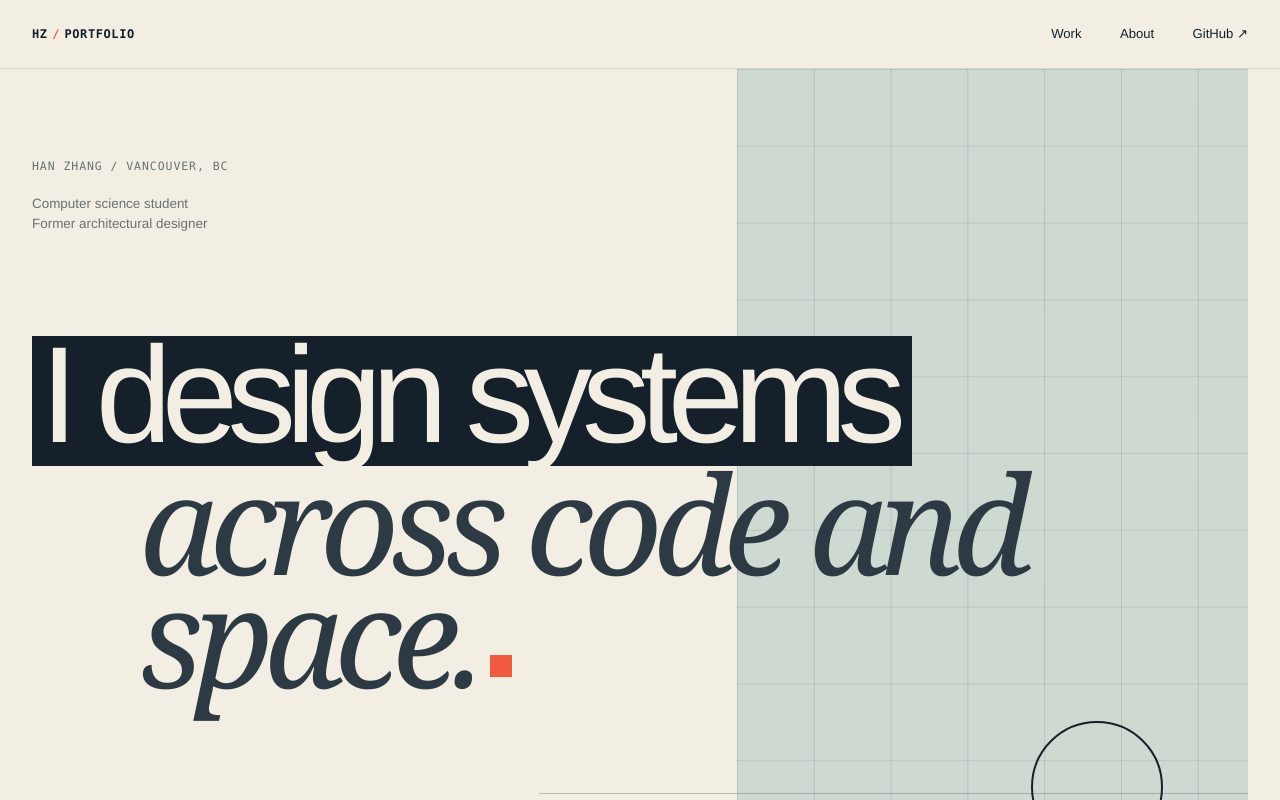
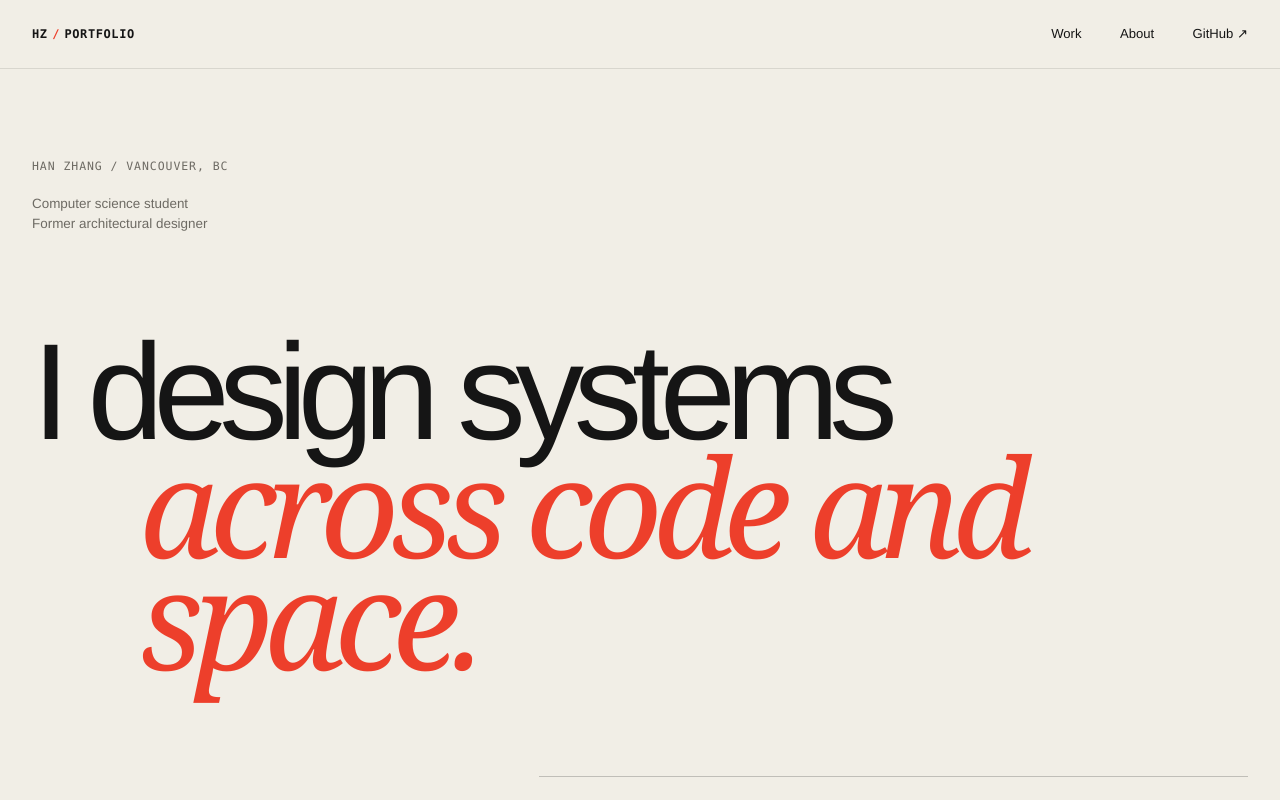
Before and after one commit to HanZ14c/Portfolio-Website, a Next.js app: page / in a window 1280 px wide. Shown: the top 800 px of the page. Built offline with nearby package versions, Linux system fonts and the light colour scheme.

Commit message:
Revert "Apply split-practice color system"
This reverts commit 4fdfdfb15bca3202d5d7eb30d0703757a7cbd34b.

```diff
--- a/app/globals.css
+++ b/app/globals.css
@@ -1,15 +1,11 @@
 :root {
-  --paper: #f2eee4;
-  --paper-deep: #e4dfd4;
-  --ink: #15202a;
-  --ink-soft: #2d3a43;
-  --muted: #69716f;
-  --spatial-wash: #ced9d1;
-  --spatial-wash-deep: #afc0b6;
-  --signal: #f05a3e;
-  --line: rgba(21, 32, 42, 0.24);
-  --soft-line: rgba(21, 32, 42, 0.12);
-  --red: var(--signal);
+  --paper: #f1eee6;
+  --paper-deep: #e6e1d6;
+  --ink: #151515;
+  --muted: #6d6a63;
+  --line: rgba(21, 21, 21, 0.22);
+  --soft-line: rgba(21, 21, 21, 0.11);
+  --red: #ed3f2b;
   --page: min(1720px, calc(100vw - 64px));
   --sans: "Helvetica Neue", "Noto Sans SC", Arial, sans-serif;
   --serif: Georgia, "Noto Serif SC", "Times New Roman", serif;
@@ -36,8 +32,8 @@ body {
 }
 
 ::selection {
-  background: var(--signal);
-  color: white;
+  background: var(--ink);
+  color: var(--paper);
 }
 
 a {
@@ -140,7 +136,7 @@ ul {
   bottom: -5px;
   left: 0;
   height: 1px;
-  background: var(--signal);
+  background: currentColor;
   content: "";
   transform: scaleX(0);
   transform-origin: right;
@@ -160,39 +156,10 @@ ul {
 }
 
 .home-hero {
-  position: relative;
   display: grid;
   grid-template-columns: repeat(12, minmax(0, 1fr));
-  isolation: isolate;
   min-height: calc(100svh - 69px);
   padding: clamp(44px, 7vw, 112px) 0 36px;
-}
-
-.home-hero::before {
-  position: absolute;
-  z-index: -1;
-  top: 0;
-  right: 0;
-  width: 42%;
-  height: 100%;
-  background:
-    linear-gradient(90deg, rgba(21, 32, 42, 0.12) 1px, transparent 1px),
-    linear-gradient(rgba(21, 32, 42, 0.1) 1px, transparent 1px),
-    var(--spatial-wash);
-  background-size: clamp(58px, 6vw, 104px) clamp(58px, 6vw, 104px);
-  content: "";
-}
-
-.home-hero::after {
-  position: absolute;
-  z-index: -1;
-  right: 7%;
-  bottom: 10%;
-  width: clamp(86px, 10vw, 170px);
-  aspect-ratio: 1;
-  border: 2px solid var(--ink);
-  border-radius: 50%;
-  content: "";
 }
 
 .home-hero__meta {
@@ -219,32 +186,12 @@ ul {
 
 .home-hero h1 span {
   display: block;
-}
-
-.home-hero__code {
-  width: fit-content;
-  padding: 0.02em 0.12em 0.11em 0.06em;
-  background: var(--ink);
-  color: var(--paper);
-}
-
-.home-hero h1 .home-hero__space {
   margin-left: 8.4vw;
-  color: var(--ink-soft);
+  color: var(--red);
   font-family: var(--serif);
   font-style: italic;
   font-weight: 400;
   letter-spacing: -0.065em;
-}
-
-.home-hero h1 .home-hero__space::after {
-  display: inline-block;
-  width: 0.16em;
-  height: 0.16em;
-  margin-left: 0.1em;
-  background: var(--signal);
-  content: "";
-  transform: translateY(-0.08em);
 }
 
 .home-hero__footer {
@@ -287,23 +234,6 @@ ul {
   text-transform: uppercase;
 }
 
-.discipline-strip span:nth-child(1) {
-  background: var(--ink);
-  color: var(--paper);
-}
-
-.discipline-strip span:nth-child(2) {
-  background: var(--spatial-wash-deep);
-}
-
-.discipline-strip span:nth-child(3) {
-  background: var(--paper-deep);
-}
-
-.discipline-strip span:nth-child(4) {
-  background: var(--spatial-wash);
-}
-
 .discipline-strip span:last-child {
   border: 0;
 }
@@ -351,7 +281,7 @@ ul {
   position: relative;
   aspect-ratio: 16 / 10;
   overflow: hidden;
-  background: var(--spatial-wash);
+  background: var(--project-accent, var(--paper-deep));
 }
 
 .project-card__visual img {
@@ -425,7 +355,6 @@ ul {
 }
 
 .project-card a:hover .project-card__arrow {
-  color: var(--signal);
   transform: translate(3px, -3px);
 }
 
@@ -434,10 +363,10 @@ ul {
   width: 100%;
   height: 100%;
   background:
-    linear-gradient(90deg, transparent 0 9.8%, rgba(242, 238, 228, 0.16) 10% 10.2%, transparent 10.4%),
-    linear-gradient(rgba(242, 238, 228, 0.1) 1px, transparent 1px),
-    linear-gradient(90deg, rgba(242, 238, 228, 0.1) 1px, transparent 1px),
-    var(--ink);
+    linear-gradient(90deg, transparent 0 9.8%, rgba(21, 21, 21, 0.1) 10% 10.2%, transparent 10.4%),
+    linear-gradient(rgba(21, 21, 21, 0.08) 1px, transparent 1px),
+    linear-gradient(90deg, rgba(21, 21, 21, 0.08) 1px, transparent 1px),
+    var(--project-accent);
   background-size: auto, 32px 32px, 32px 32px, auto;
 }
 
@@ -445,7 +374,7 @@ ul {
   position: absolute;
   right: 5%;
   bottom: -0.18em;
-  color: var(--spatial-wash);
+  color: rgba(21, 21, 21, 0.78);
   font-family: var(--mono);
   font-size: clamp(6rem, 14vw, 13rem);
   font-weight: 700;
@@ -457,7 +386,7 @@ ul {
 .project-cover__code i {
   position: absolute;
   height: 9px;
-  background: var(--signal);
+  background: var(--ink);
 }
 
 .code-cover i:nth-of-type(1) { top: 18%; left: 8%; width: 38%; }
@@ -496,16 +425,6 @@ ul {
   border-top: 1px solid var(--ink);
 }
 
-.home-about::before {
-  display: block;
-  width: clamp(54px, 7vw, 118px);
-  height: 8px;
-  margin-top: -1px;
-  margin-bottom: 30px;
-  background: var(--spatial-wash-deep);
-  content: "";
-}
-
 .home-about__grid {
   display: grid;
   grid-template-columns: 8fr 4fr;
@@ -649,9 +568,9 @@ ul {
 
 .project-filters button:hover,
 .project-filters button[aria-pressed="true"] {
-  border-color: var(--signal);
-  background: var(--signal);
-  color: white;
+  border-color: var(--ink);
+  background: var(--ink);
+  color: var(--paper);
 }
 
 .project-filters button span {
@@ -690,7 +609,7 @@ ul {
 
 .project-sort select:hover,
 .project-sort select:focus-visible {
-  border-color: var(--signal);
+  border-color: var(--ink);
   outline: none;
 }
 
@@ -748,36 +667,6 @@ ul {
   font-family: var(--mono);
   font-size: 0.65rem;
   text-transform: uppercase;
-}
-
-.project-group[data-group="Software"] .project-group__heading,
-.project-group[data-group="Academic Architecture"] .project-group__heading,
-.project-group[data-group="Architecture Practice"] .project-group__heading,
-.project-group[data-group="Visual Studies"] .project-group__heading {
-  margin-inline: -18px;
-  padding: 18px;
-}
-
-.project-group[data-group="Software"] .project-group__heading {
-  background: var(--ink);
-  color: var(--paper);
-}
-
-.project-group[data-group="Software"] .project-group__heading > div,
-.project-group[data-group="Software"] .project-group__heading > p {
-  color: var(--spatial-wash);
-}
-
-.project-group[data-group="Academic Architecture"] .project-group__heading {
-  background: var(--spatial-wash-deep);
-}
-
-.project-group[data-group="Architecture Practice"] .project-group__heading {
-  background: var(--spatial-wash);
-}
-
-.project-group[data-group="Visual Studies"] .project-group__heading {
-  background: var(--paper-deep);
 }
 
 .about-page {
@@ -887,23 +776,6 @@ ul {
   border-right: 1px solid var(--line);
 }
 
-.skills-grid article:first-child {
-  background: var(--ink);
-  color: var(--paper);
-}
-
-.skills-grid article:first-child p {
-  color: var(--spatial-wash);
-}
-
-.skills-grid article:nth-child(2) {
-  background: var(--paper-deep);
-}
-
-.skills-grid article:nth-child(3) {
-  background: var(--spatial-wash);
-}
-
 .skills-grid article:last-child {
   border: 0;
 }
@@ -967,9 +839,7 @@ ul {
 .project-subtitle {
   max-width: 1050px;
   margin-top: 30px;
-  border-left: 5px solid var(--signal);
-  padding-left: 22px;
-  color: var(--ink-soft);
+  color: var(--project-accent);
   font-family: var(--serif);
   font-size: clamp(1.7rem, 3.8vw, 4.5rem);
   letter-spacing: -0.04em;
@@ -981,9 +851,8 @@ ul {
   grid-template-columns: repeat(4, 1fr);
   gap: 24px;
   margin-top: clamp(64px, 8vw, 120px);
-  padding: 20px;
-  background: var(--ink);
-  color: var(--paper);
+  border-top: 1px solid var(--ink);
+  padding-top: 18px;
 }
 
 .project-hero__meta span,
@@ -997,10 +866,6 @@ ul {
   text-transform: uppercase;
 }
 
-.project-hero__meta span {
-  color: var(--spatial-wash);
-}
-
 .project-hero__meta p {
   max-width: 300px;
   font-size: 0.82rem;
@@ -1010,7 +875,7 @@ ul {
   width: 100%;
   max-height: 94vh;
   overflow: hidden;
-  background: var(--spatial-wash);
+  background: var(--project-accent);
 }
 
 .project-cover > img {
@@ -1037,8 +902,8 @@ ul {
   min-height: 76vh;
   overflow: hidden;
   background:
-    repeating-linear-gradient(90deg, transparent 0 8.25%, rgba(242, 238, 228, 0.14) 8.33% 8.4%),
-    var(--ink);
+    repeating-linear-gradient(90deg, transparent 0 8.25%, rgba(21, 21, 21, 0.12) 8.33% 8.4%),
+    var(--project-accent);
 }
 
 .project-cover__code span {
@@ -1046,7 +911,7 @@ ul {
   bottom: -0.16em;
   left: 2vw;
   max-width: 90vw;
-  color: var(--spatial-wash);
+  color: rgba(21, 21, 21, 0.85);
   font-family: var(--mono);
   font-size: clamp(6rem, 15vw, 17rem);
   font-weight: 700;
@@ -1106,12 +971,11 @@ ul {
   display: grid;
   grid-template-columns: repeat(3, 1fr);
   border-block: 1px solid var(--ink);
-  background: var(--spatial-wash);
 }
 
 .project-facts > div {
   min-height: 150px;
-  padding: 18px 20px 30px;
+  padding: 18px 20px 30px 0;
   border-right: 1px solid var(--line);
 }
 
@@ -1139,10 +1003,6 @@ ul {
 
 .project-section:first-child {
   border-top: 1px solid var(--line);
-}
-
-.project-section > .section-label {
-  color: var(--signal);
 }
 
 .project-section > div {
--- a/app/page.tsx
+++ b/app/page.tsx
@@ -17,8 +17,8 @@ export default function Home() {
             <p>Computer science student<br />Former architectural designer</p>
           </div>
           <h1 data-reveal>
-            <span className="home-hero__code">I design systems</span>
-            <span className="home-hero__space">across code and space.</span>
+            I design systems
+            <span>across code and space.</span>
           </h1>
           <div className="home-hero__footer" data-reveal>
             <p>
--- a/app/work/ProjectIndex.tsx
+++ b/app/work/ProjectIndex.tsx
@@ -99,11 +99,7 @@ export function ProjectIndex() {
       {filter === "All" ? (
         <div className="project-groups" aria-label={`Projects grouped by ${sortMode}`}>
           {groups.map((group, index) => (
-            <section
-              className="project-group"
-              data-group={sortMode === "category" ? group.label : undefined}
-              key={group.label}
-            >
+            <section className="project-group" key={group.label}>
               <header className="project-group__heading">
                 <div>
                   <span>{String(index + 1).padStart(2, "0")}</span>
```
